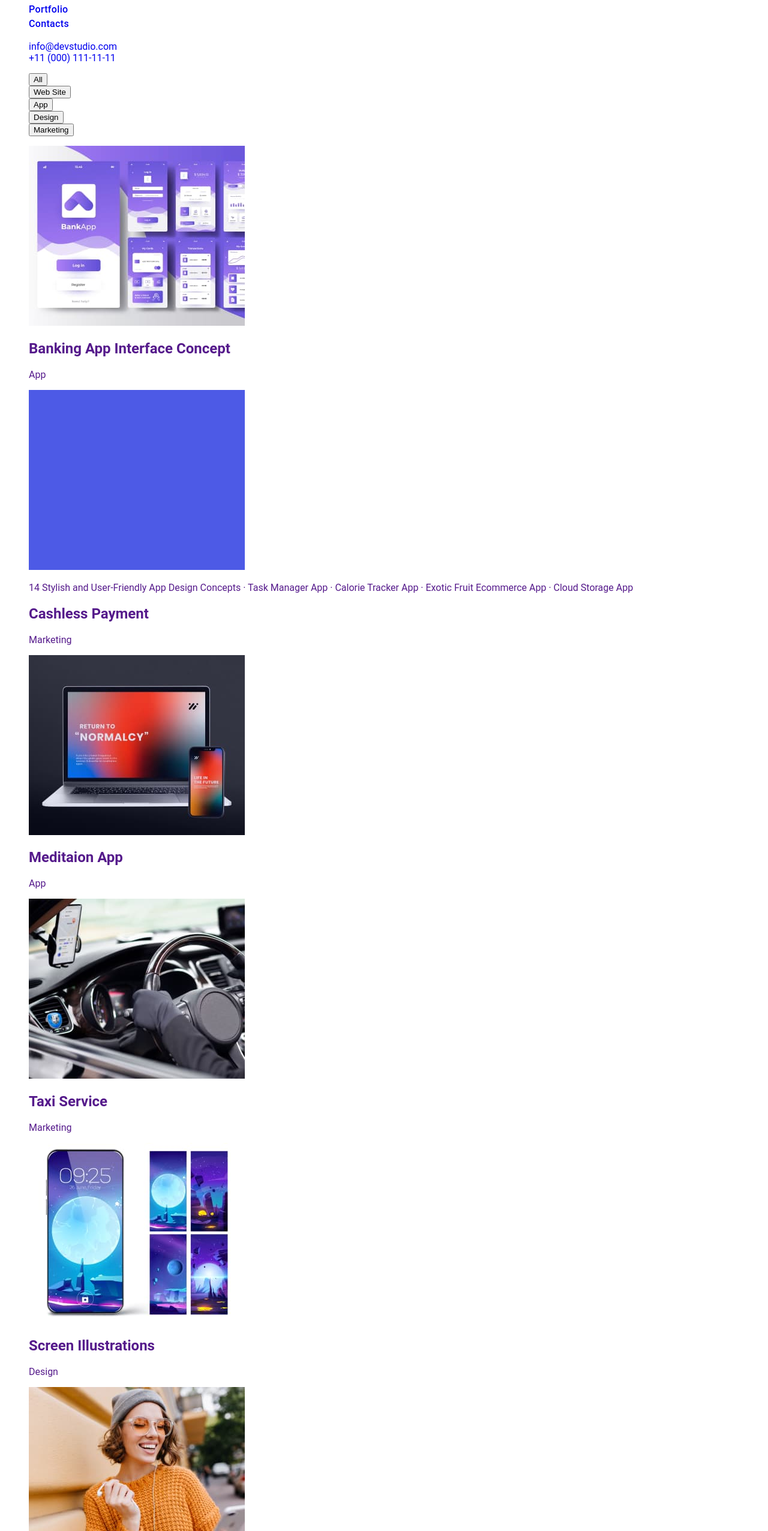
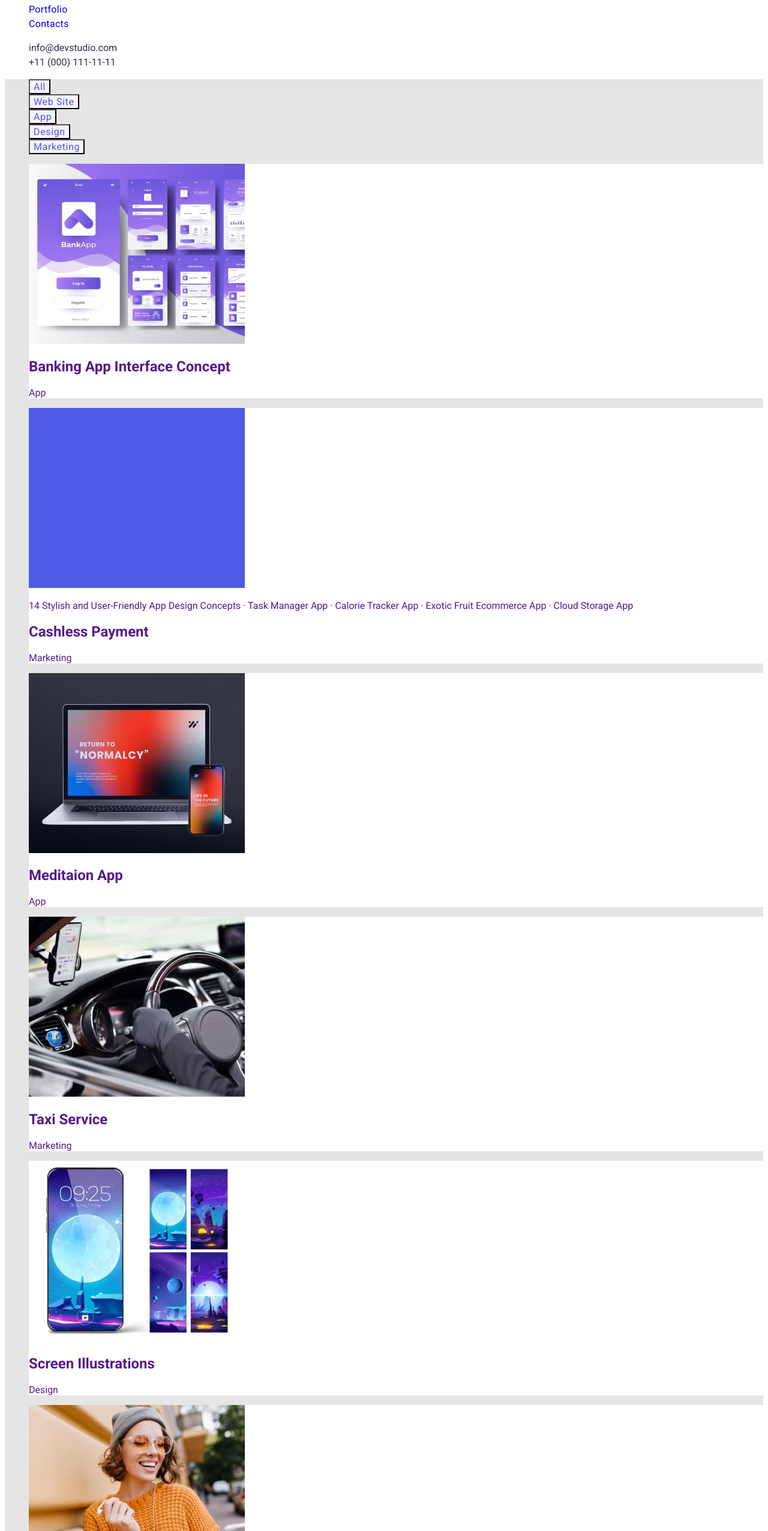
Before and after one commit to utooman/goit-markup-hw-02, a plain HTML site: page portfolio.html in a window 1280 px wide. Shown: the part 68-2620 px from the top of the page at 60% size. Drawn offline with Linux system fonts and the light colour scheme.

Commit message:
Add files via upload

```diff
--- a/portfolio.html
+++ b/portfolio.html
@@ -6,11 +6,12 @@
     <meta name="viewport" content="width=device-width, initial-scale=1.0" />
     <link rel="preconnect" href="https://fonts.googleapis.com">
     <link rel="preconnect" href="https://fonts.gstatic.com" crossorigin>
-    <link href="https://fonts.googleapis.com/css2?family=Montserrat:wght@400;700&display=swap" rel="stylesheet">
+    <link href="https://fonts.googleapis.com/css2?family=Roboto:wght@400;700&display=swap" rel="stylesheet">
     <link rel="stylesheet" href="css/styles.css">
     <title>Web Studio</title>
   </head>
   <body>
+
     <!--Header-->
 
     <header class="header">
@@ -27,8 +28,8 @@
       </nav>
 
       <ul>
-        <li><a href="info@devstudio.com" class="mail">info@devstudio.com</a></li>
-        <li><a href="tel:+11 (000) 111-11-11" class="tel">+11 (000) 111-11-11</a></li>
+        <li><a href="info@devstudio.com" class="contakt-link">info@devstudio.com</a></li>
+        <li><a href="tel:+11 (000) 111-11-11" class="contakt-link">+11 (000) 111-11-11</a></li>
       </ul>
     </header>
 
@@ -36,71 +37,71 @@
 
     <main>
 
-      <section>
+      <section class="main-section">
 
-        <h1 hidden>Portfolio</h1>
+        <h1 class="visually-hidden">Portfolio</h1>
 
         <ul>
-        <li><button type="button">All</button></li>
-        <li><button type="button">Web Site</button></li>
-        <li><button type="button">App</button></li>
-        <li><button type="button">Design</button></li>
-        <li><button type="button">Marketing</button></li>
+        <li><button class="filter-button">All</button></li>
+        <li><button class="filter-button">Web Site</button></li>
+        <li><button class="filter-button">App</button></li>
+        <li><button class="filter-button">Design</button></li>
+        <li><button class="filter-button">Marketing</button></li>
         </ul>
 
 
 
         <ul>
-          <li>
+          <li class="our-keys-item">
           <a href=""><img src="images/BankApp.jpg" alt="Bank App Interface"  width="360" height="300">
           <h2>Banking App Interface Concept</h2>
           <p>App</p></a>
           </li>
 
-          <li>
+          <li class="our-keys-item">
           <a href=""><img src="images/CashlessPayment.jpg" alt="Cashless Payment"  width="360" height="300">
           <p>14 Stylish and User-Friendly App Design Concepts · Task Manager App · Calorie Tracker App · Exotic Fruit Ecommerce App · Cloud Storage App</p>
           <h2>Cashless Payment</h2>
           <p>Marketing</p></a>
           </li>
 
-          <li>
+          <li class="our-keys-item">
           <a href=""><img src="images/MeditaionApp.jpg" alt="Foto laptop with interface"  width="360" height="300">
           <h2>Meditaion App</h2>
           <p>App</p></a>
           </li>
 
-          <li>
+          <li class="our-keys-item">
           <a href=""><img src="images/TaxiService.jpg" alt="Foto taxi driver" width="360" height="300">
           <h2>Taxi Service</h2>
           <p>Marketing</p></a>
           </li>
 
-          <li>
+          <li class="our-keys-item">
             <a href=""><img src="images/ScreenIllustrations.jpg" alt="Foto smartfone with interface" width="360" height="300">
             <h2>Screen Illustrations</h2>
             <p>Design</p></a>
           </li>
 
-          <li>
+          <li class="our-keys-item">
             <a href=""><img src="images/OnlineCourses.jpg" alt="Foto girl with smartfone" width="360" height="300">
             <h2>Online Courses</h2>
             <p>Marketing</p></a>
           </li>
 
-          <li>
+          <li class="our-keys-item">
             <a href=""><img src="images/InstagramStoriesConcept.jpg" alt="Foto pages with interface" width="360" height="300">
             <h2>Instagram Stories Concept</h2>
             <p>Design</p></a>
           </li>
 
-          <li>
+          <li class="our-keys-item">
             <a href=""><img src="images/OrganicFood.jpg" alt="Foto girl with vegetables" width="360" height="300">
             <h2>Organic Food</h2>
             <p>Web Site</p></a>
           </li>
 
-          <li>
+          <li class="our-keys-item">
             <a href=""><img src="images/FreshCoffee.jpg" alt="Foto cup of coffee" width="360" height="300">
             <h2>Fresh Coffee</h2>
             <p>Web Site</p></a>
@@ -115,7 +116,7 @@
     <footer class="footer">
 
         <a href="index.html"><span class="web">WEB</span><span class="studio-footer">STUDIO</span></a>
-        <p>
+        <p class="text-footer">
           Increase the flow of customers and sales for your business with
           digital marketing & growth solutions.
         </p>
```
Also changed, not shown: index.html (+15 -15 lines).
